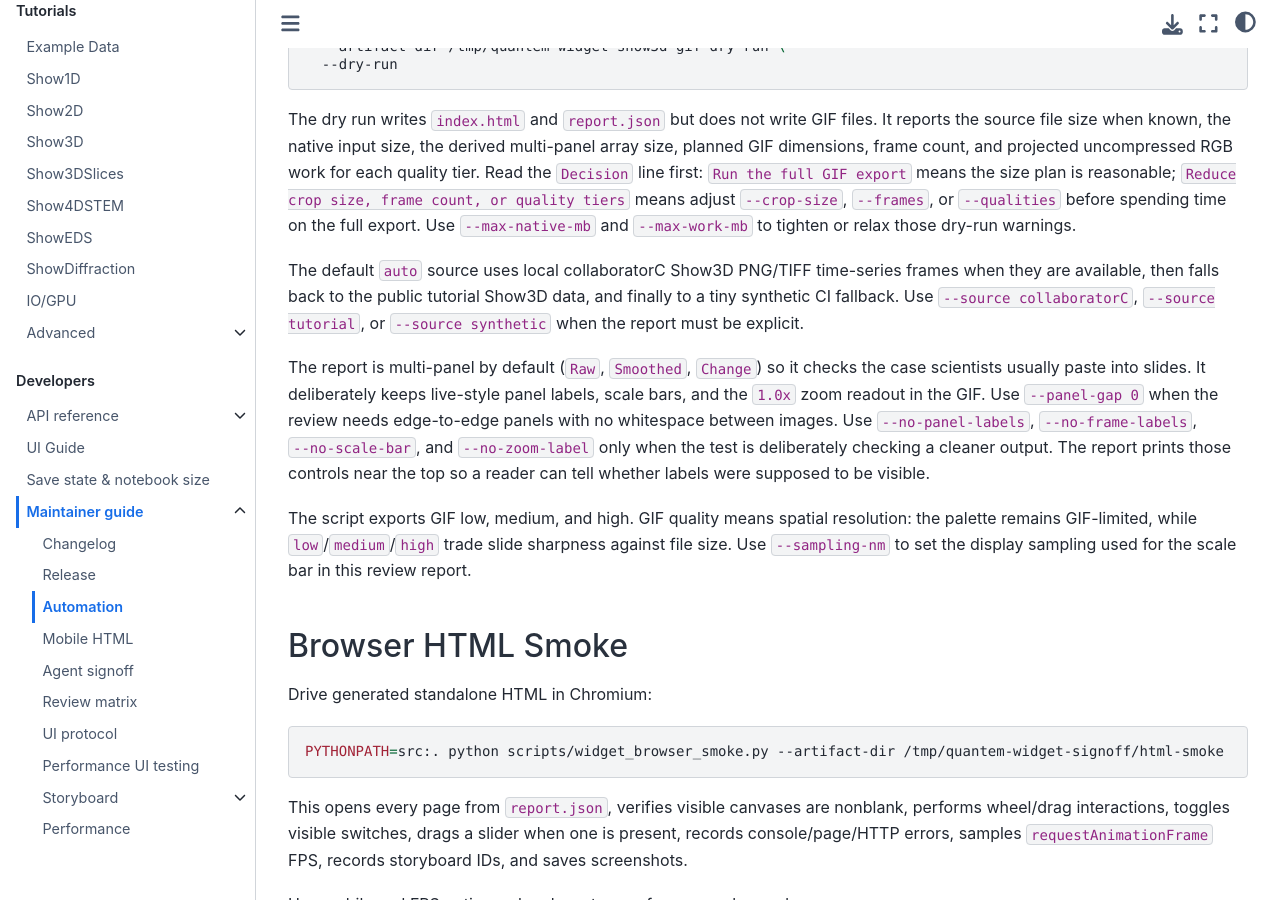
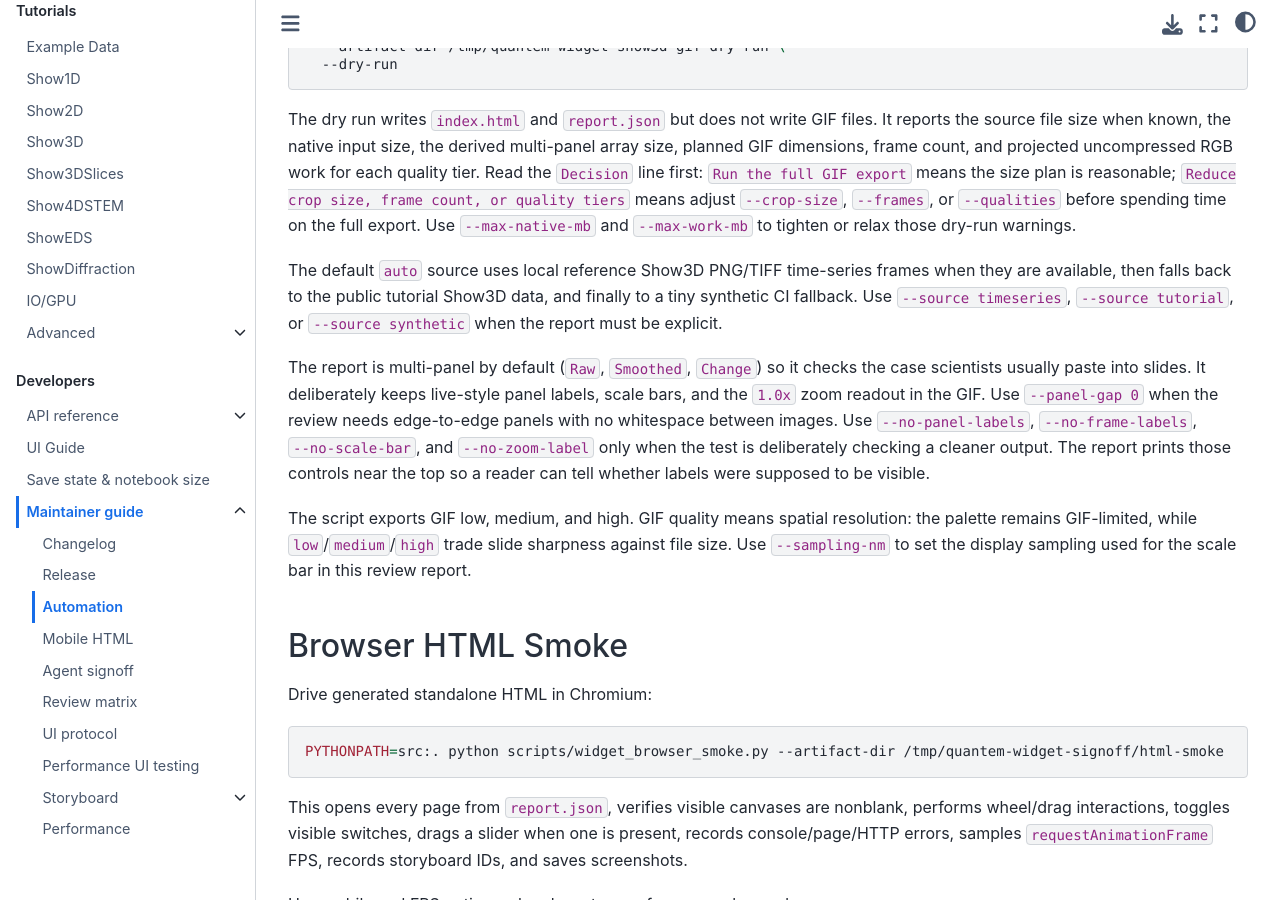
Before and after one commit to bobleesj/quantem.widget, a Jupyter Book: the page built from docs/maintainer/automation.md, in a window 1280 px wide and 900 px high, scrolled down 7092 px. Built offline with Jupyter Book 1.0.4 settings and Sphinx 7.4.7 and the Sphinx Book theme 1.1.4, drawn with Linux system fonts in a browser that asks for light colours; some of the changed text lies outside the part shown.

Commit message:
docs: anonymize remaining dataset and collaborator references

```diff
--- a/docs/maintainer/automation.md
+++ b/docs/maintainer/automation.md
@@ -143,8 +143,8 @@
 - `index.html`: PowerPoint/email-oriented GIF preview report.
 - `report.json`: source, shape, native size, FPS, playback mode, quality tier,
   export time, GIF dimensions, frame count, file size, and frame-delta metric.
-- `show3d-collaboratorC-timeseries-*.gif`: low/medium/high GIF exports when the local
-  collaboratorC time-series folder is present, otherwise the selected fallback source.
+- `show3d-timeseries-*.gif`: low/medium/high GIF exports when the local
+  reference time-series folder is present, otherwise the selected fallback source.
 
 ## Browser Cleanup
 
@@ -264,9 +264,9 @@
 `--qualities` before spending time on the full export. Use `--max-native-mb` and
 `--max-work-mb` to tighten or relax those dry-run warnings.
 
-The default `auto` source uses local collaboratorC Show3D PNG/TIFF time-series frames
+The default `auto` source uses local reference Show3D PNG/TIFF time-series frames
 when they are available, then falls back to the public tutorial Show3D data, and
-finally to a tiny synthetic CI fallback. Use `--source collaboratorC`, `--source
+finally to a tiny synthetic CI fallback. Use `--source timeseries`, `--source
 tutorial`, or `--source synthetic` when the report must be explicit.
 
 The report is multi-panel by default (`Raw`, `Smoothed`, `Change`) so it checks
```
Also changed, not shown: docs/api/io.md (+1 -1 lines), docs/api/load.md (+1 -1 lines), docs/maintainer/performance-ui-testing.md (+1 -1 lines), docs/maintainer/show3d-remote-tunnel-scrub-2026-07-12.md (+6 -6 lines), docs/maintainer/widget-performance.md (+1 -1 lines), 3 other files.
